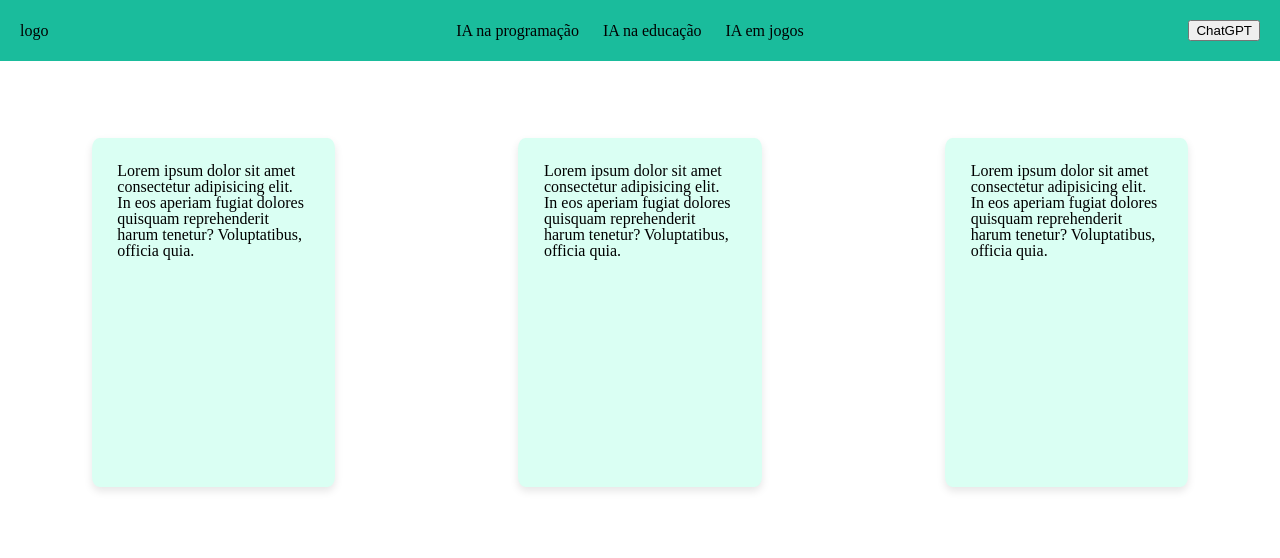
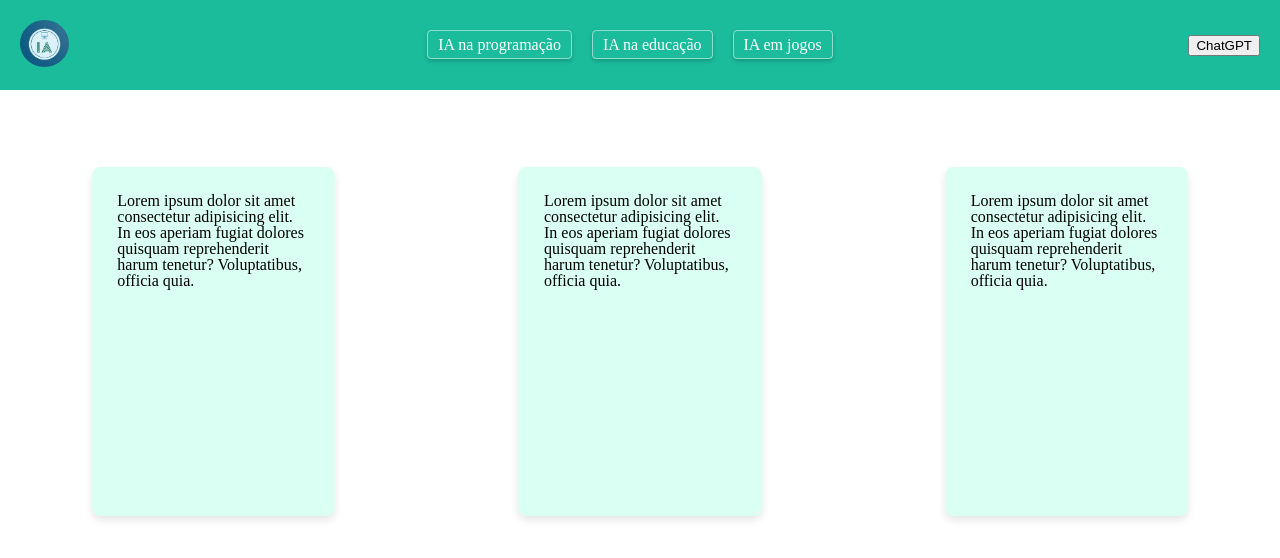
Before and after one commit to NicolasRodrigues07/Site_IA, a plain HTML site: page index.html in a window 1280 px wide. Drawn offline with Linux system fonts and the light colour scheme.

Commit message:
atualização de header e algumas outras

```diff
--- a/CSS/style.css
+++ b/CSS/style.css
@@ -1,6 +1,7 @@
 /*escrever oque vai ser usado na pg principal e oque vai ser padrão nas pgs*/
 body {
     display: grid;
+    grid-template-rows: auto 1fr auto;
 }
 
 header {
@@ -9,10 +10,30 @@ header {
     margin-bottom: 4%;
 }
 
+.logo {
+    font-size: large; /* Aumenta um pouco o tamanho do logo */
+}
+
 .container {
     display: flex;
+    margin: 0 auto;
     justify-content: space-between;
     align-items: center;
+}
+
+.links a {
+    color: #fff;
+    text-decoration: none;
+    border: 1px solid rgba(255, 255, 255, 0.5); /* Borda sutil */
+    padding: 5px 10px;
+    border-radius: 4px;
+    box-shadow: 0 2px 4px rgba(0, 0, 0, 0.2); /* Adiciona uma sombra */
+    transition: border-color 0.3s, box-shadow 0.3s;
+}
+
+.links a:hover {
+    border-color: #fff; /* Muda a cor da borda ao passar o mouse */
+    box-shadow: 0 4px 8px rgba(0, 0, 0, 0.3); /* Intensifica a sombra ao passar o mouse */
 }
 
 .logo {
@@ -23,6 +44,7 @@ header {
     list-style-type: none;
     padding: 0;
     margin: 0;
+    display: flex;
 }
 
 .links li {
--- a/index.html
+++ b/index.html
@@ -10,15 +10,15 @@
 <body>
     <header>
         <div class="container">
-            <div class="logo">
-                logo
+            <div class="logo" >
+                <a href="index.html"><img src="ims/logo.png" alt="" style="width: 12%; height: auto; border-radius: 50%;"></a>
             </div>
 
             <div class="páginas">
                 <ul class="links">
-                    <li>IA na programação</li>
-                    <li>IA na educação</li>
-                    <li>IA em jogos</li>
+                    <li> <a href="programacao.html">IA na programação</a></li>
+                    <li> <a href="educacao.html">IA na educação</a></li>
+                    <li> <a href="Jogos.html">IA em jogos</a></li>
                 </ul>
             </div>
 
```
Also changed, not shown: Jogos.html (+6 -6 lines), educacao.html (+6 -6 lines), programacao.html (+6 -6 lines), ims/logo.png (added).
